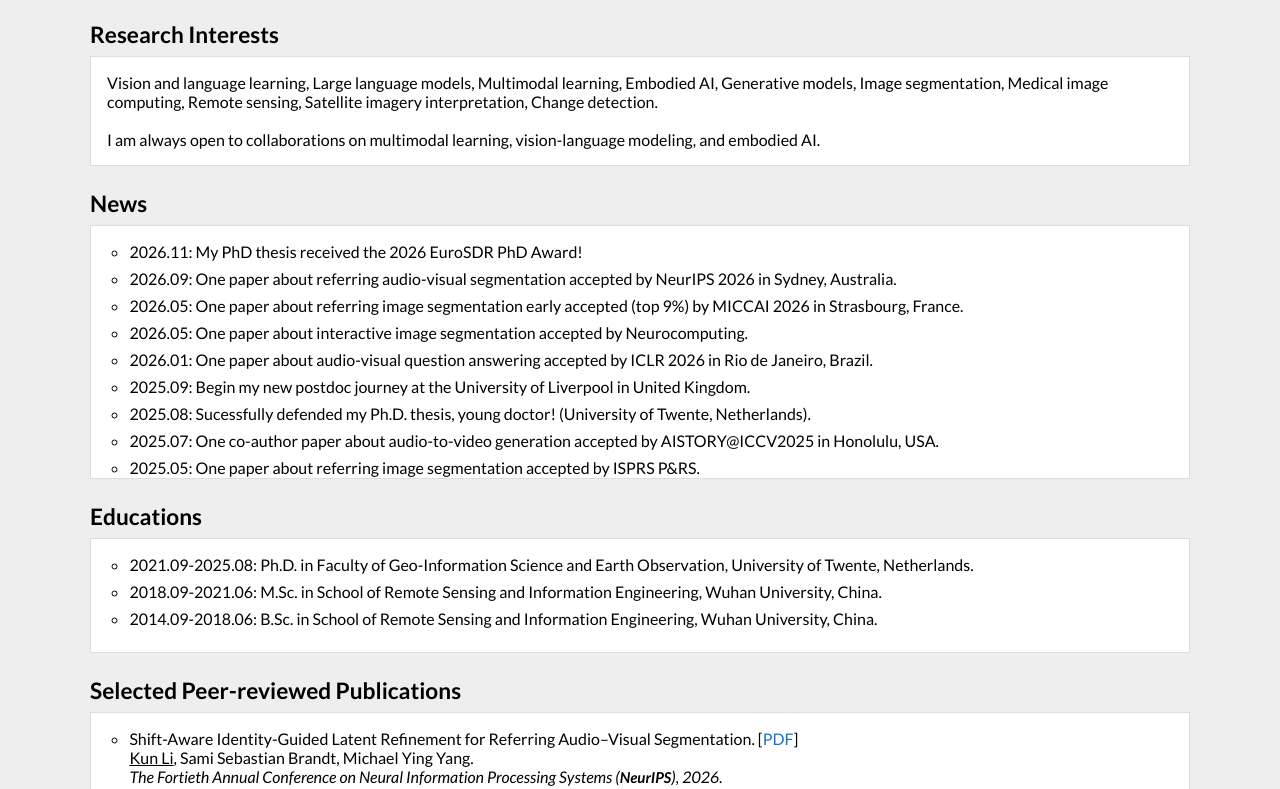
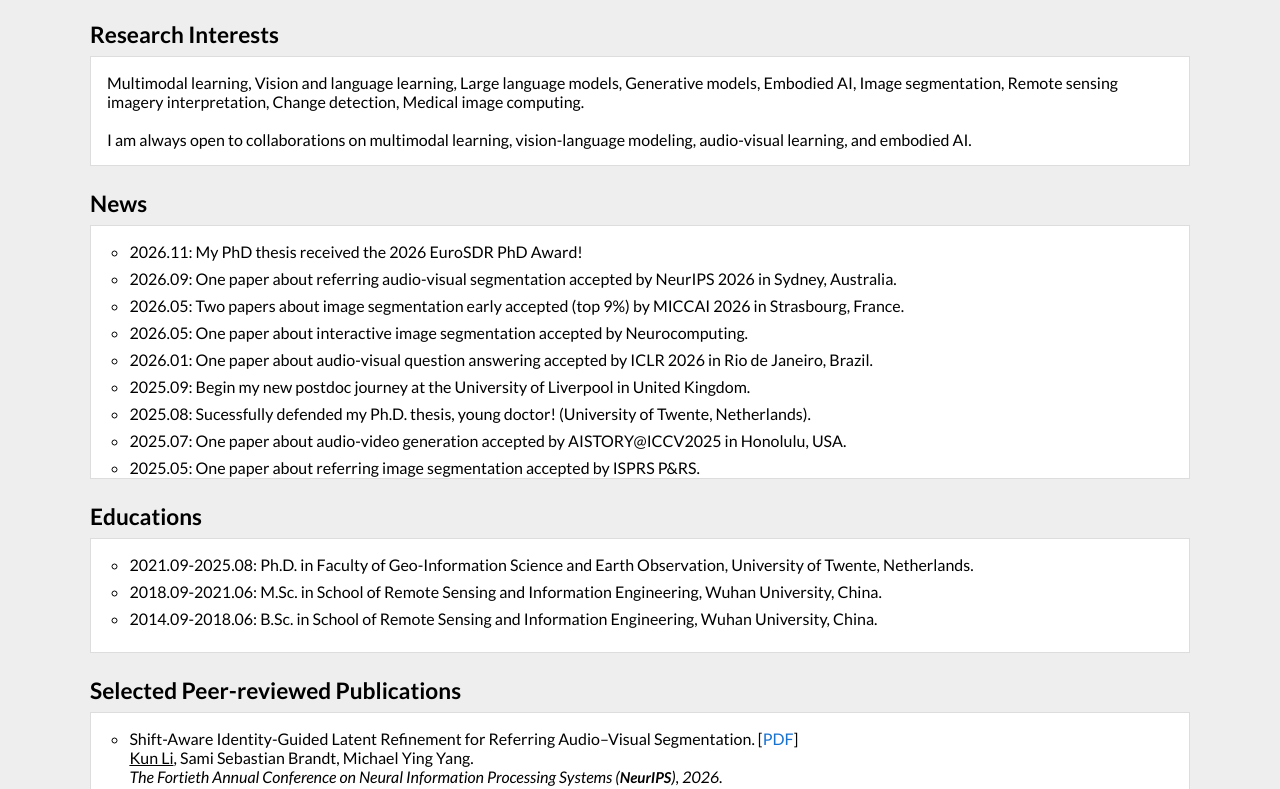
Before and after one commit to lik1996/lik1996.github.io, a plain HTML site: page index.html in a window 1280 px wide. Shown: the part 500-1289 px from the top of the page. Drawn offline with Linux system fonts and the light colour scheme.

Commit message:
Revise research interests and publication details
Updated research interests and collaboration opportunities. Modified publication entries for clarity and accuracy.

```diff
--- a/index.html
+++ b/index.html
@@ -196,10 +196,10 @@ Prior to this, I obtained my bachelor’s and master’s degrees from Wuhan Univ
 <div class="section">
 <h2>Research Interests</h2>
 <div class="paper">
-Vision and language learning, Large language models, Multimodal learning, Embodied AI, Generative models, Image segmentation, Medical image computing, Remote sensing, Satellite imagery interpretation, Change detection.
+Multimodal learning, Vision and language learning, Large language models, Generative models, Embodied AI, Image segmentation, Remote sensing imagery interpretation, Change detection, Medical image computing.
 <p>
 
-<br> I am always open to collaborations on multimodal learning, vision-language modeling, and embodied AI.
+<br> I am always open to collaborations on multimodal learning, vision-language modeling, audio-visual learning, and embodied AI.
 <p>
 
 </div>
@@ -216,17 +216,17 @@ Vision and language learning, Large language models, Multimodal learning, Embodi
   <!-- <li> 2026.12: Begin my new postdoc journey at the University of Bath in United Kingdom.</li>  -->
   <li> 2026.11: My PhD thesis received the 2026 EuroSDR PhD Award!</li>
   <li> 2026.09: One paper about referring audio-visual segmentation accepted by NeurIPS 2026 in Sydney, Australia.</li>
-  <li> 2026.05: One paper about referring image segmentation early accepted (top 9%) by MICCAI 2026 in Strasbourg, France.</li>
+  <li> 2026.05: Two papers about image segmentation early accepted (top 9%) by MICCAI 2026 in Strasbourg, France.</li>
   <li> 2026.05: One paper about interactive image segmentation accepted by Neurocomputing.</li>
   <li> 2026.01: One paper about audio-visual question answering accepted by ICLR 2026 in Rio de Janeiro, Brazil.</li>
   <li> 2025.09: Begin my new postdoc journey at the University of Liverpool in United Kingdom.</li>
   <li> 2025.08: Sucessfully defended my Ph.D. thesis, young doctor! (University of Twente, Netherlands).</li>
-  <li> 2025.07: One co-author paper about audio-to-video generation accepted by AISTORY@ICCV2025 in Honolulu, USA.</li>
+  <li> 2025.07: One paper about audio-video generation accepted by AISTORY@ICCV2025 in Honolulu, USA.</li>
   <li> 2025.05: One paper about referring image segmentation accepted by ISPRS P&RS.</li>
   <li> 2025.04: One paper about explainable visual question answering accepted by MULA@CVPR2025 in Nashville, USA.</li>
   <li> 2025.04: Visit Copenhagen as a guest researcher at the IT University of Copenhagen in Denmark.</li>
   <li> 2024.06: One paper about aerial image visual question answering benchmark accepted by ISPRS P&RS.</li>
-  <li> 2024.03: One co-author paper about multimodal change detection accepted by INFFUS.</li>
+  <li> 2024.03: One paper about multimodal change detection accepted by INFFUS.</li>
   <li> 2023.10: One paper about interactive image segmentation accepted by NIVT@ICCV2023 in Paris, France.</li>
   <li> 2023.07: Attend the 13th Lisbon Machine Learning Summer School organized by Instituto Superior Técnico in Lisbon, Portugal.</li>
   <li> 2023.07: Oral presentation on Netherlands Center for Geodesy and Geo-Informatics (NCG) Symposium in Enschede, Netherlands.</li>
@@ -380,7 +380,7 @@ Proceedings of the IEEE/CVF International Conference on Computer Vision Workshop
 </li>
 </ul>
 
-<ul>
+<!-- <ul>
 <li><p> A Deep Interactive Framework for Building Extraction in Remotely Sensed Images Via a Coarse-to-Fine Strategy. [<a href='https://ieeexplore.ieee.org/stamp/stamp.jsp?tp=&arnumber=9553424'>PDF</a>]
 <br>
 <u>Kun Li</u>, Xiangyun Hu.
@@ -390,7 +390,7 @@ IEEE International Geoscience and Remote Sensing Symposium (<strong>IGARSS</stro
 </i>
 </p>
 </li>
-</ul>
+</ul> -->
 
 
 
@@ -405,18 +405,6 @@ Remote Sensing (<strong>RS</strong>), 2020.
 </p>
 </li>
 </ul>
-
-<!-- <ul>
-<li><p> PGA-SiamNet: Pyramid feature-based attention-guided Siamese network for remote sensing orthoimagery building change detection. [<a href='https://www.mdpi.com/2072-4292/12/3/484'>PDF</a>]
-<br>
-Huiwei Jiang, Xiangyun Hu, <u>Kun Li</u>, Jinming Zhang, Jinqi Gong, Mi Zhang.
-<br>
-<i>
-Remote Sensing (<strong>RS</strong>), 2020.
-</i>
-</p>
-</li>
-</ul>		   -->
 
 
 
```
